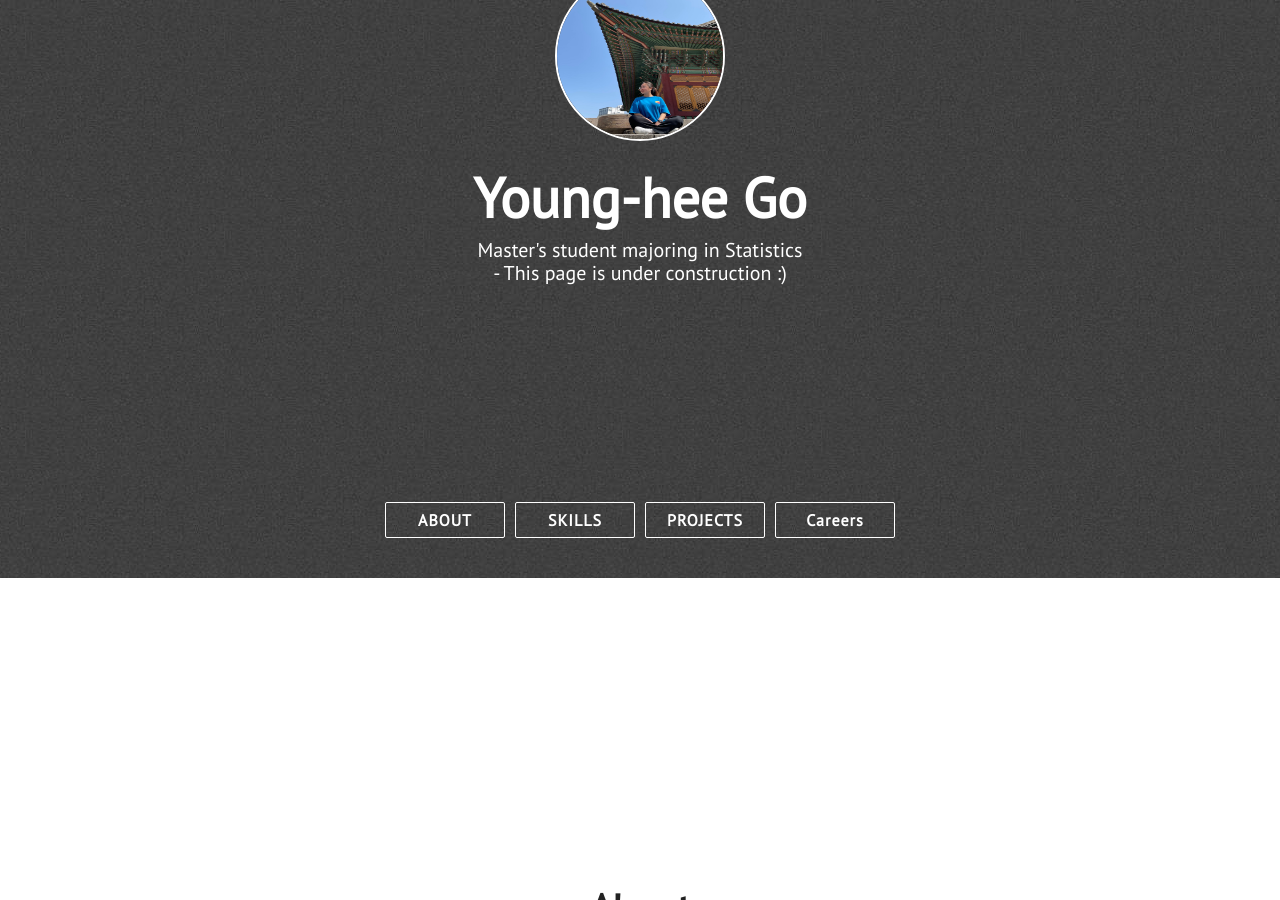
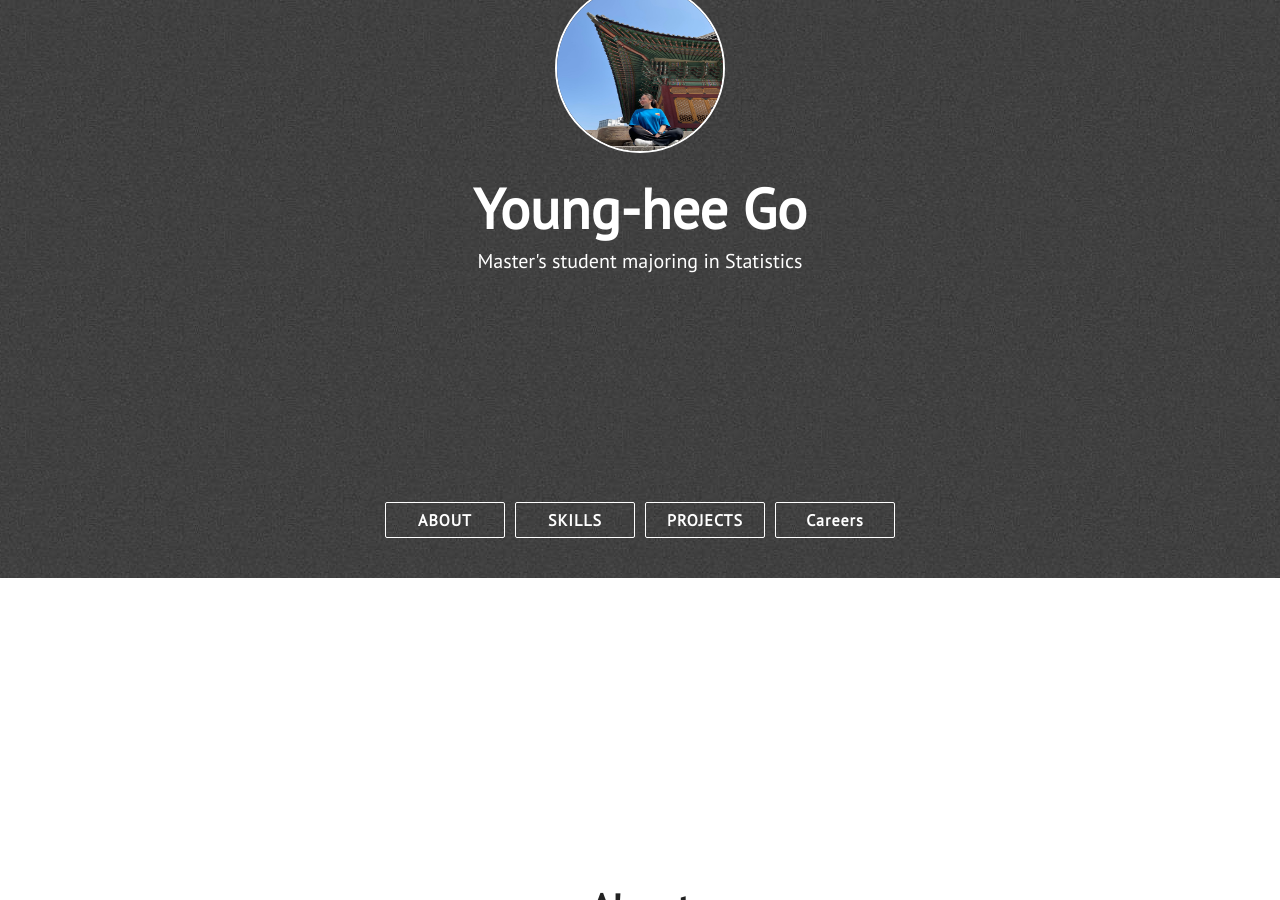
Before and after one commit to YoungheeGGO/YoungheeGGo.github.io, a Jekyll site: the page built from index.html, in a window 1280 px wide and 900 px high, scrolled down 322 px. Built offline with Jekyll 4.4.1, drawn with Linux system fonts in a browser that asks for light colours; nearby versions of some CDN libraries.

Commit message:
Update _config.yml

```diff
--- a/_config.yml
+++ b/_config.yml
@@ -1,5 +1,5 @@
 title: Young-hee Go
-description: Master's student majoring in Statistics </br> - This page is under construction :)
+description: Master's student majoring in Statistics
 site_title: 'Page-YoungheeGo'
 
 # Build settings
```
